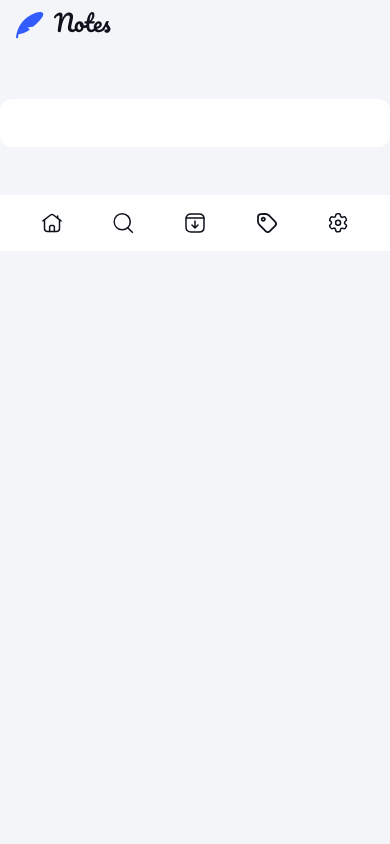
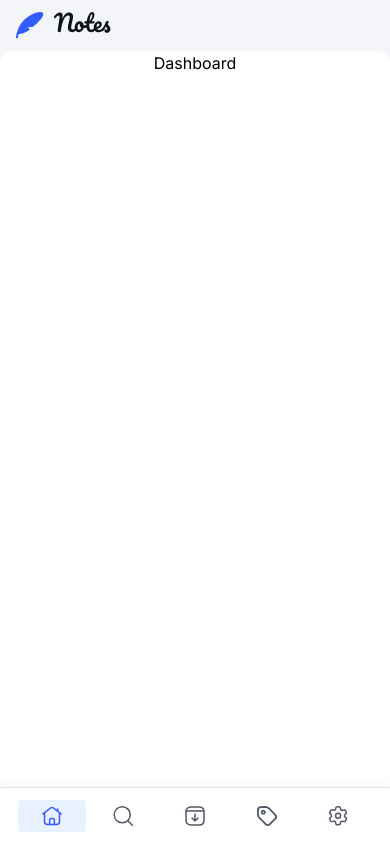
Before and after one commit to aneiqu/note-taking-web-app, a Next.js app: page /dashboard in a window 390 px wide. Built offline with nearby package versions, Linux system fonts and the light colour scheme.

Commit message:
mobile navigation

```diff
--- /dev/null
+++ b/app/(app)/dashboard/archived/page.tsx
@@ -0,0 +1,3 @@
+export default function Archived() {
+  return <div>Archived</div>;
+}
--- a/app/(app)/dashboard/layout.tsx
+++ b/app/(app)/dashboard/layout.tsx
@@ -1,12 +1,7 @@
-import ArchiveIcon from "@/app/assets/icons/icon-archive.svg";
-import HomeIcon from "@/app/assets/icons/icon-home.svg";
-import SearchIcon from "@/app/assets/icons/icon-search.svg";
-import SettingsIcon from "@/app/assets/icons/icon-settings.svg";
-import TagIcon from "@/app/assets/icons/icon-tag.svg";
 import LogoFeather from "@/app/assets/icons/logo-feather.svg";
 import LogoTextDark from "@/app/assets/icons/logo-text-dark.svg";
 import LogoTextWhite from "@/app/assets/icons/logo-text-white.svg";
-import IconContainer from "@/app/ui/dashboard/IconContainer";
+import Icons from "@/app/ui/dashboard/NavIcons";
 
 export default function Layout({ children }: { children: React.ReactNode }) {
   return (
@@ -16,15 +11,11 @@ export default function Layout({ children }: { children: React.ReactNode }) {
         <LogoTextWhite className='dark:hidden' />
         <LogoTextDark className='hidden dark:block' />
       </div>
-      <div className='flex flex-col items-center bg-white my-12 px-4 gap-4  dark:bg-neutral-950 rounded-(--radius-12)'>
+      <div className='flex flex-col items-center bg-white px-4 gap-4  dark:bg-neutral-950 rounded-(--radius-12) rounded-b-0 h-full'>
         {children}
       </div>
-      <div className='flex h-fit py-3 px-4 justify-around bg-white'>
-        <HomeIcon className='my-1' />
-        <SearchIcon className='my-1' />
-        <ArchiveIcon className='my-1' />
-        <TagIcon className='my-1' />
-        <SettingsIcon className='my-1' />
+      <div className='flex h-fit py-3 px-4 justify-around bg-white shadow-[-2.5px_10px_15px_6px] shadow-neutral-200 outline-1 outline-neutral-200'>
+        <Icons />
       </div>
     </div>
   );
--- a/app/(app)/dashboard/page.tsx
+++ b/app/(app)/dashboard/page.tsx
@@ -1,10 +1,3 @@
 export default function Home() {
-  return (
-    <>
-      <div></div>
-      <div></div>
-      <div></div>
-      <div></div>
-    </>
-  );
+  return <div>Dashboard</div>;
 }
--- /dev/null
+++ b/app/(app)/dashboard/search/page.tsx
@@ -0,0 +1,3 @@
+export default function Search() {
+  return <div>Search</div>;
+}
--- /dev/null
+++ b/app/(app)/dashboard/settings/page.tsx
@@ -0,0 +1,3 @@
+export default function Settings() {
+  return <div>Settings</div>;
+}
--- /dev/null
+++ b/app/(app)/dashboard/tag/page.tsx
@@ -0,0 +1,3 @@
+export default function Tag() {
+  return <div>Tag</div>;
+}
--- /dev/null
+++ b/app/ui/dashboard/NavIcons.tsx
@@ -0,0 +1,85 @@
+"use client";
+
+import ArchiveIcon from "@/app/assets/icons/icon-archive.svg";
+import HomeIcon from "@/app/assets/icons/icon-home.svg";
+import SearchIcon from "@/app/assets/icons/icon-search.svg";
+import SettingsIcon from "@/app/assets/icons/icon-settings.svg";
+import TagIcon from "@/app/assets/icons/icon-tag.svg";
+import Link from "next/link";
+import { usePathname } from "next/navigation";
+
+interface IconProps {
+  Icon: React.ComponentType<React.SVGProps<SVGSVGElement>>;
+  isActive: boolean;
+  variant: "fill" | "stroke";
+  label: string;
+}
+
+function IconContainer({ Icon, variant, isActive, label }: IconProps) {
+  return (
+    <div
+      className={`flex flex-col items-center w-[68.6px] md:w-[80px] py-1 gap-1 rounded-sm ${isActive ? "bg-blue-50" : ""}`}
+    >
+      <Icon
+        className={`${variant === "fill" ? "**:fill-neutral-600" : "**:stroke-neutral-600"} ${isActive ? (variant === "fill" ? "**:fill-blue-500!" : "**:stroke-blue-500!") : ""}`}
+      />
+      <p
+        className={`hidden md:block text-preset-6 ${isActive ? "text-blue-500" : "text-neutral-600"}`}
+      >
+        {label}
+      </p>
+    </div>
+  );
+}
+
+export default function Icons() {
+  const pathname = usePathname();
+  return (
+    <>
+      <Link href={"/dashboard"}>
+        <IconContainer
+          Icon={HomeIcon}
+          variant='fill'
+          isActive={pathname.endsWith("/dashboard")}
+          label='Home'
+        />
+      </Link>
+      <div className='hidden md:block w-px h-full bg-neutral-100'></div>
+      <Link href={"/dashboard/search"}>
+        <IconContainer
+          Icon={SearchIcon}
+          variant='fill'
+          isActive={pathname.startsWith("/dashboard/search")}
+          label='Search'
+        />
+      </Link>
+      <div className='hidden md:block w-px h-full bg-neutral-100'></div>
+      <Link href={"/dashboard/archived"}>
+        <IconContainer
+          Icon={ArchiveIcon}
+          variant='stroke'
+          isActive={pathname.startsWith("/dashboard/archived")}
+          label='Archived'
+        />
+      </Link>
+      <div className='hidden md:block w-px h-full bg-neutral-100'></div>
+      <Link href={"/dashboard/tag"}>
+        <IconContainer
+          Icon={TagIcon}
+          variant='stroke'
+          isActive={pathname.startsWith("/dashboard/tag")}
+          label='Tags'
+        />
+      </Link>
+      <div className='hidden md:block w-px h-full bg-neutral-100'></div>
+      <Link href={"/dashboard/settings"}>
+        <IconContainer
+          Icon={SettingsIcon}
+          variant='fill'
+          isActive={pathname.startsWith("/dashboard/settings")}
+          label='Settings'
+        />
+      </Link>
+    </>
+  );
+}
```
Also changed, not shown: app/assets/icons/icon-home.svg, app/assets/icons/icon-search.svg.
